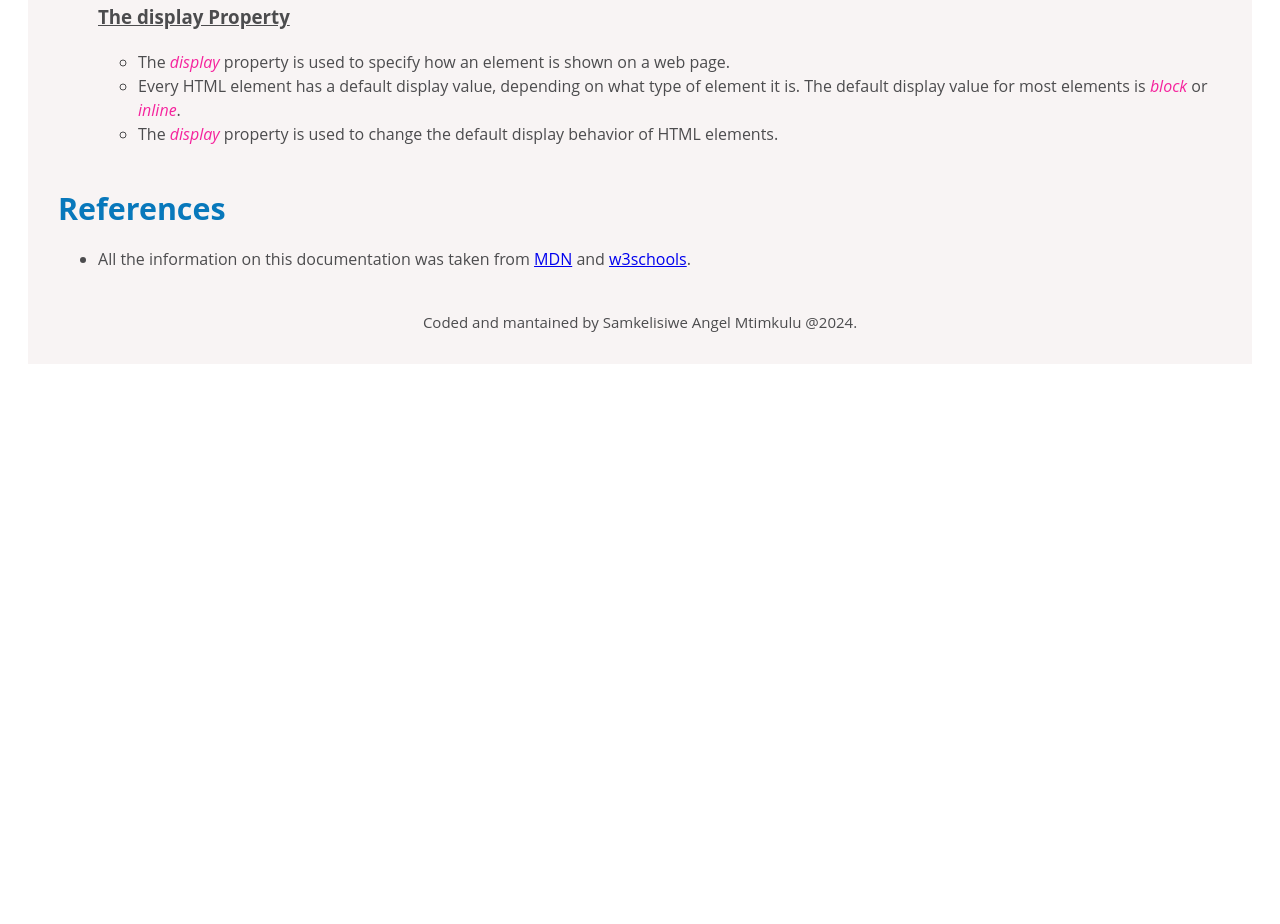
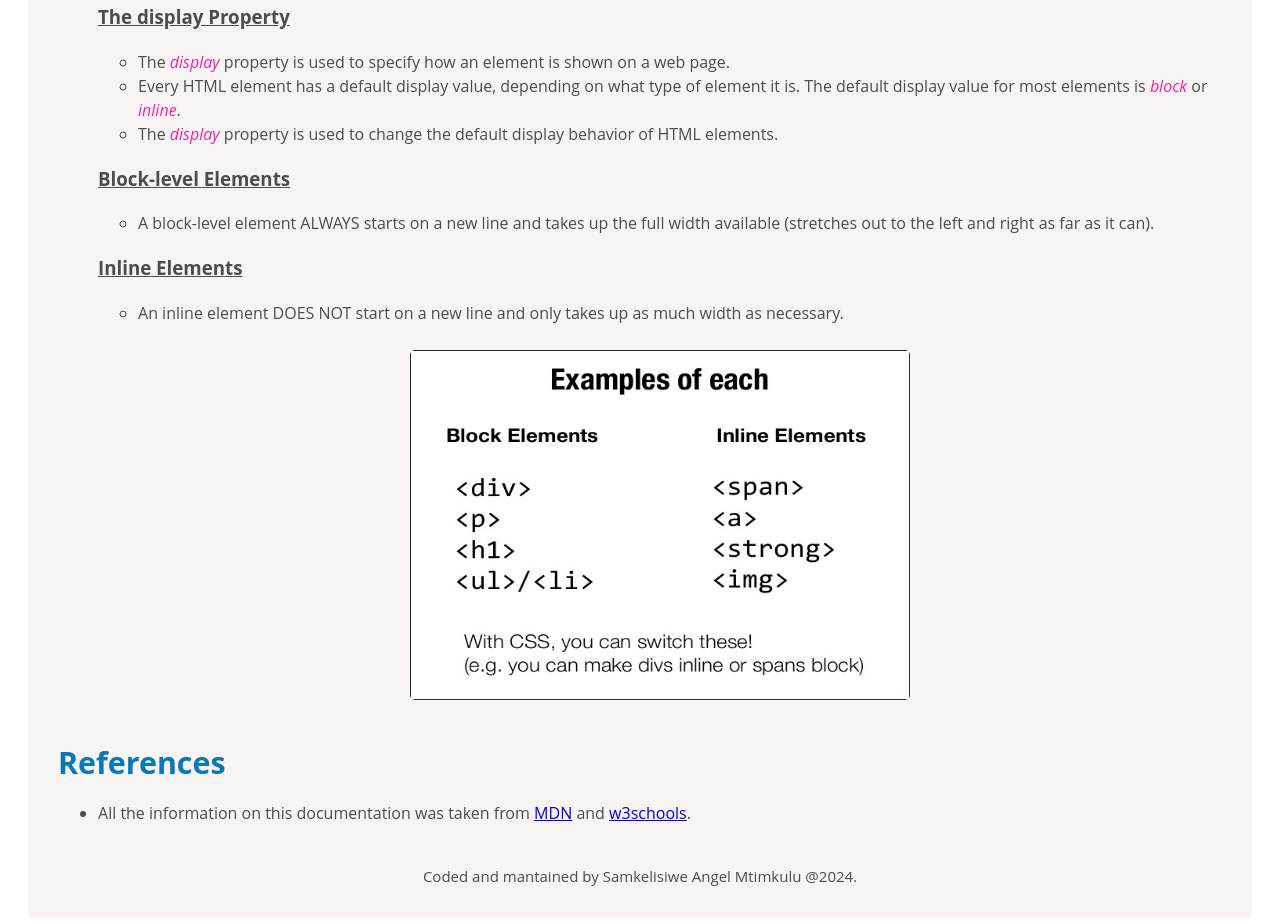
Before and after one commit to AngelSCodes/Technical-Documentation, a plain HTML site: page index.html in a window 1280 px wide. Shown: the part 5852-6776 px from the top of the page. Before the commit the page ends 6224 px from the top, so only its background shows below. Drawn offline with Linux system fonts and the light colour scheme.

Commit message:
updated display section

```diff
--- a/index.html
+++ b/index.html
@@ -276,7 +276,7 @@
             <p>The <em>display</em> property is the most important CSS property for controlling layout.</p>
             <h2>The display Property</h2>
             <ul>
-                <li class="colors-section">
+                <li class="display-section">
                     <h3>The display Property</h3>
                     <ul>
                         <li>The <em>display</em> property is used to specify how an element is shown on a web page.</li>
@@ -284,8 +284,20 @@
                         <li>The <em>display</em> property is used to change the default display behavior of HTML elements.</li>
                     </ul>
                 </li>
-                <li class="colors-section"></li>
-                <li class="colors-section"></li>
+                <li class="display-section">
+                    <h3>Block-level Elements</h3>
+                    <ul>
+                        <li>A block-level element ALWAYS starts on a new line and takes up the full width available (stretches out to the left and right as far as it can).</li>
+                    </ul>
+                </li>
+                <li class="display-section">
+                    <h3>Inline Elements</h3>
+                    <ul>
+                        <li>An inline element DOES NOT start on a new line and only takes up as much width as necessary.</li>
+                    </ul>
+                </li>
+                <img id="display-examples" src="media/inline-block-and-positioning-in-css-4-638.jpg" alt="display eaxamples" />
+                <li class="display-section"></li>
             </ul>
             <p></p>
         </section>
--- a/styles.css
+++ b/styles.css
@@ -104,11 +104,11 @@ margin: 0;
   }
 
   /*Selector Section*/
-  .selector-types, .box-type, .box-formular, .layout-section, .colors-section {
+  .selector-types, .box-type, .box-formular, .layout-section, .colors-section, .display-section {
   list-style-type: none;
   }
 
-  .example-image-selector  {
+  .example-image-selector   {
     width: 550px;
     height: 350px;
     border-radius: 5px;
@@ -135,6 +135,15 @@ flex-wrap: wrap;
   border-radius: 5px;
 }
 
+/*dipslay section*/
+#display-examples {
+  width: 500px;
+  height: 350px;
+  border-radius: 5px;
+  display: block;
+  margin: 0 auto;
+  margin-top: 25px;
+}
 
 
 /*footer section*/
```
Also changed, not shown: media/inline-block-and-positioning-in-css-4-638.jpg (added).
